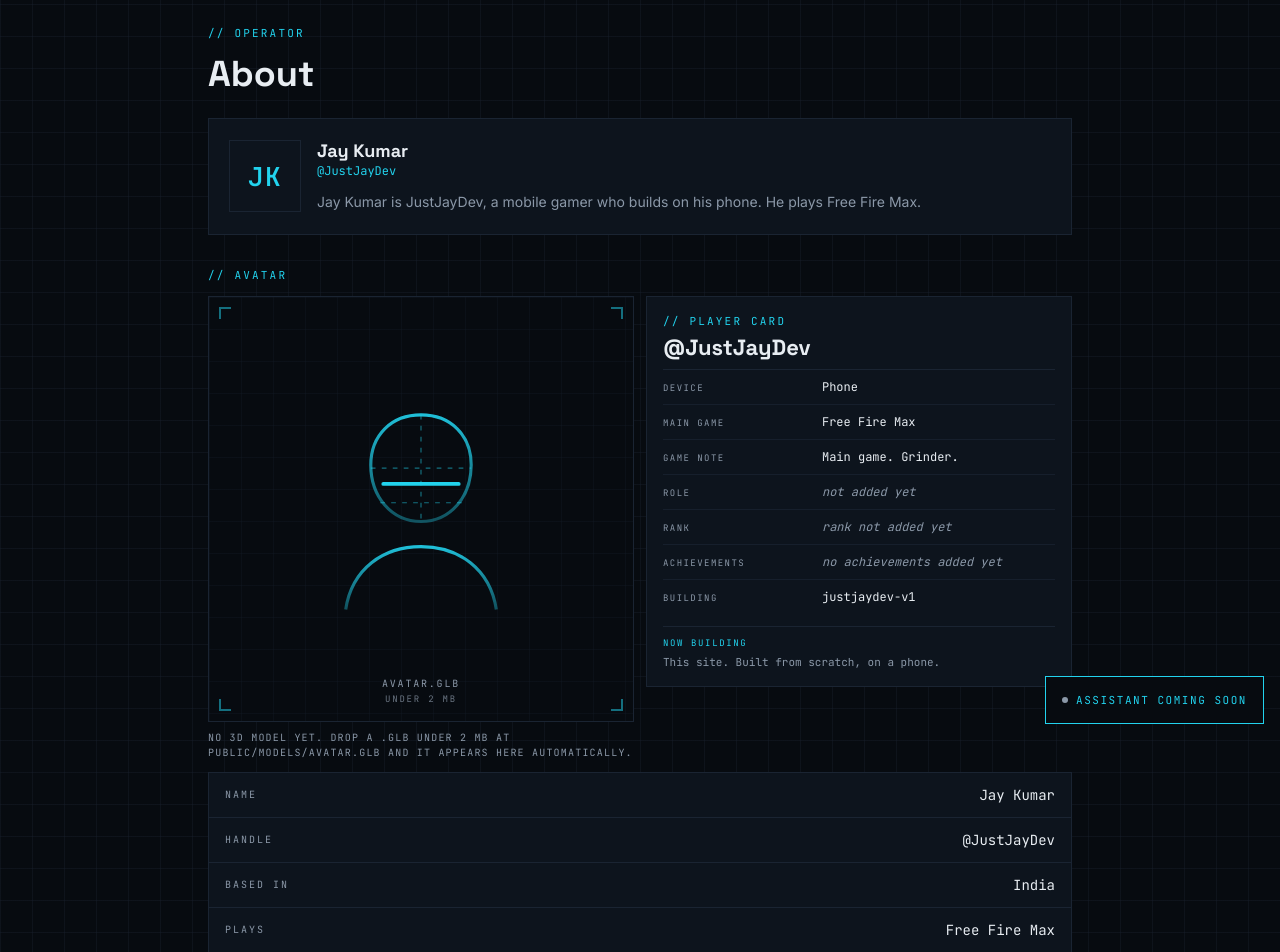
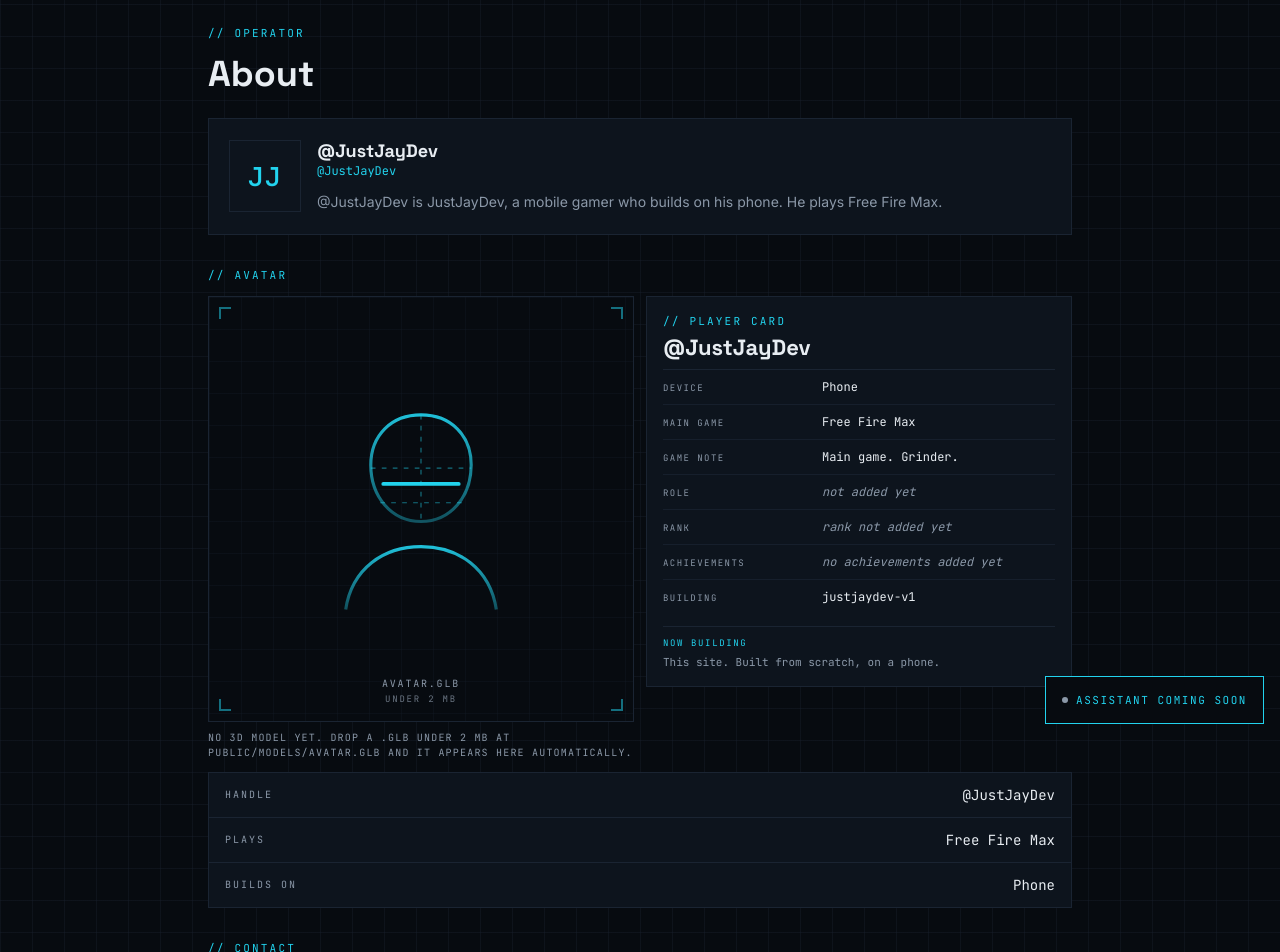
Before and after one commit to JustJayDev/justjaydev-v1, a React (Vite) app: page /justjaydev-v1/about in a window 1280 px wide. Shown: the part 60-1012 px from the top of the page. Built offline with nearby package versions, Linux system fonts and the light colour scheme.

Commit message:
Privacy: handle only, drop real name and location everywhere; Worker now uses Atria

```diff
--- a/src/data/content.ts
+++ b/src/data/content.ts
@@ -8,9 +8,9 @@
 
 /* ---------- identity (given by Jay) ---------- */
 export const identity = {
-  name: 'Jay Kumar',
+  name: '@JustJayDev',
   handle: 'JustJayDev',
-  location: 'India',
+  location: '',
   tagline: "Mobile gamer with a builder's mind",
   motto: 'A King Never Wavers',
   creed: 'The definition of victory.',
@@ -23,8 +23,8 @@
 export const avatar = {
   /* empty string = no photo yet, the monogram renders instead */
   photo: '' as string,
-  initials: 'JK',
-  alt: 'Profile photo of Jay Kumar',
+  initials: 'JJ',
+  alt: 'Profile photo of @JustJayDev',
 } as const
 
 /* ---------- contact ---------- */
@@ -52,28 +52,28 @@
     nav: 'Home',
     title: 'JustJayDev - Mobile gamer with a builder\'s mind',
     description:
-      'Jay Kumar (JustJayDev). Mobile gamer who builds on his phone. Played site, games and an honest build queue.',
+      '@JustJayDev. Mobile gamer who builds on his phone. Played site, games and an honest build queue.',
   },
   {
     path: '/projects',
     nav: 'Projects',
     title: 'Build Queue - JustJayDev',
     description:
-      'The queue of what Jay Kumar plans to build from scratch. Nothing shipped yet.',
+      'The queue of what @JustJayDev plans to build from scratch. Nothing shipped yet.',
   },
   {
     path: '/games',
     nav: 'Games',
     title: 'Games - JustJayDev',
     description:
-      'Games Jay Kumar (JustJayDev) actually plays. Free Fire Max, the main one, with a screenshot slot, rank and achievements added when he has them.',
+      'Games @JustJayDev actually plays. Free Fire Max, the main one, with a screenshot slot, rank and achievements added when he has them.',
   },
   {
     path: '/devlog',
     nav: 'Devlog',
     title: 'Devlog - JustJayDev',
     description:
-      'Short, honest build notes from Jay Kumar. Progress on justjaydev-v1, newest entry first, nothing polished into looking finished.',
+      'Short, honest build notes from @JustJayDev. Progress on justjaydev-v1, newest entry first, nothing polished into looking finished.',
   },
   {
     path: '/lab',
@@ -90,7 +90,7 @@
     nav: 'About',
     title: 'About - JustJayDev',
     description:
-      'Jay Kumar, known as JustJayDev. Mobile gamer who builds on his phone.',
+      '@JustJayDev. Mobile gamer who builds on his phone.',
   },
   {
     path: '/links',
@@ -295,13 +295,14 @@
 ]
 
 /* ---------- about (facts only) ---------- */
+/* PRIVACY GUARD: any slot whose value is empty is dropped from the list, so a
+   row can never reappear with an invented or stale value. Real full name and
+   exact location are deliberately absent. Only the handle is shown. */
 export const aboutFacts: { k: string; v: string }[] = [
-  { k: 'NAME', v: identity.name },
   { k: 'HANDLE', v: '@' + identity.handle },
-  { k: 'BASED IN', v: identity.location },
   { k: 'PLAYS', v: identity.mainGame },
   { k: 'BUILDS ON', v: identity.builtOn },
-]
+].filter((row) => row.v.trim() !== '')
 
 /* ---------- assistant widget ----------
  *
```
